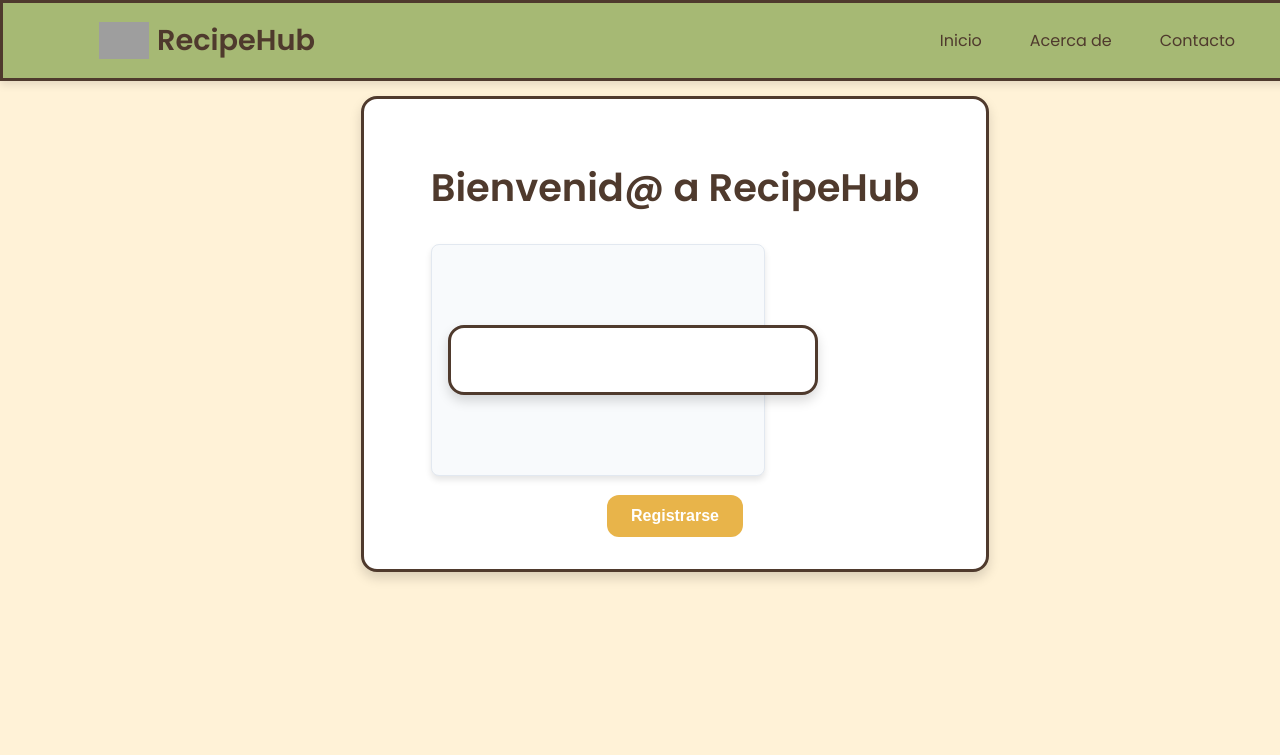
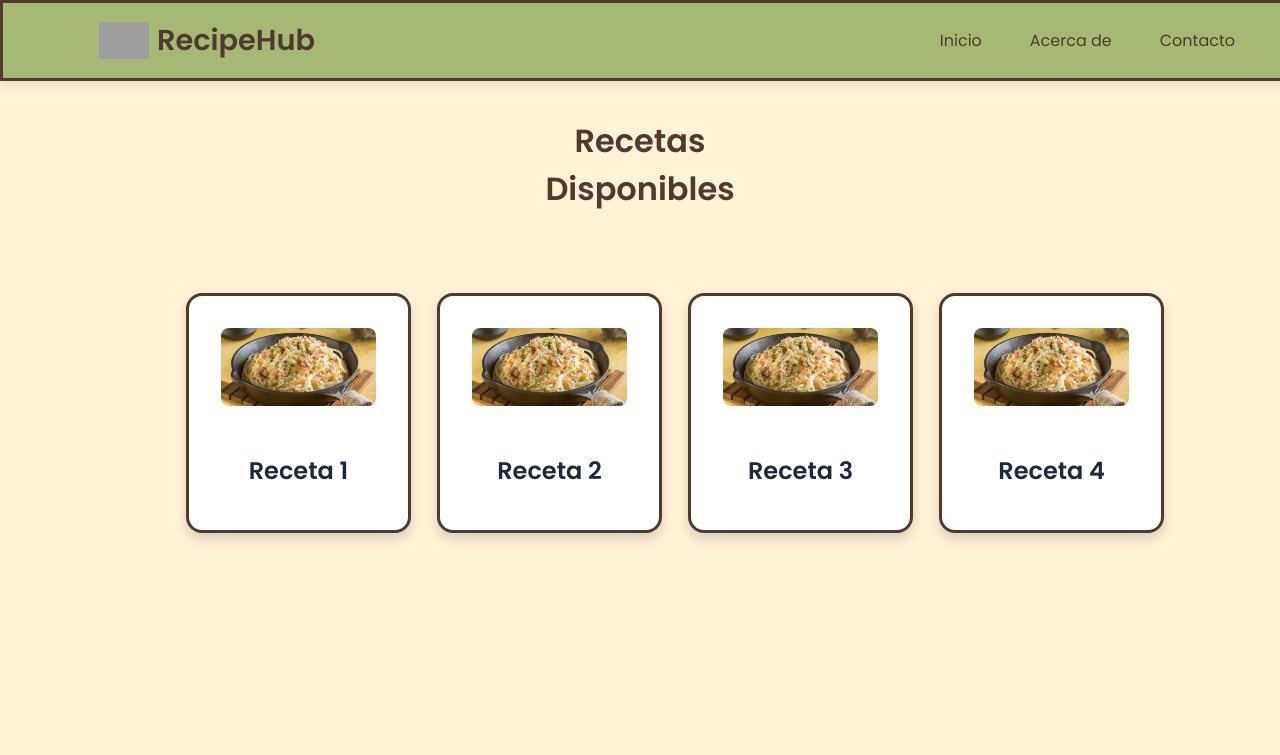
Before and after one commit to SantiC57/RecipeHub, a React (Vite) app: page / in a window 1280 px wide. Shown: the top 755 px of the page. Built offline with nearby package versions, Linux system fonts and the light colour scheme; grey boxes are pictures that could not be loaded.

Commit message:
avance en main page
tarjetas de comida

```diff
--- a/src/Pages/App/App.jsx
+++ b/src/Pages/App/App.jsx
@@ -8,6 +8,7 @@ import Carnes from "../Carnes/Carnes.jsx";
 import Mariscos from "../Mariscos/Mariscos.jsx";
 import ContactUs from "../Contact/contact-us.jsx";
 import Publication from "../Publication/Publication.jsx";
+import Profile from "../Profile/Profile.jsx";
 
 function DynamicTitle() {
   const location = useLocation();
@@ -42,6 +43,8 @@ function App() {
         <Route path="/mariscos" element={<Mariscos />} />
         <Route path="/contact-us" element={<ContactUs />} />
         <Route path="/publication" element={<Publication />} />
+        <Route path="/profile" element={<Profile />} />
+        {/* Agrega más rutas según sea necesario */}
 
       </Routes>
     </Router>
--- a/src/Pages/Main/MainPage.jsx
+++ b/src/Pages/Main/MainPage.jsx
@@ -1,30 +1,52 @@
-import { useState } from "react"; // <-- Puedes eliminar esta línea si no usas useState en otro lugar
 import { Button } from "../../components/Button";
 import { Card, CardContent } from "../../components/Card";
 import { Navbar } from "../../components/Navbar/Navbar";
 import { Footer } from "../../components/footer/Footer";
 import "../../components/Mp.css";
 import { useNavigate } from "react-router-dom";
+import Spaghetti from "../../Images/spaghetti.jpg";
+import Lasagna from "../../Images/lasaña.jpg";
+import Carbonara from "../../Images/pasta-carbonara.jpg";
+import Paella from "../../images/paella.jpg"; // Ruta corregida
+import CoctelCamaron from "../../images/coctel-camaron.jpg"; // Ruta corregida
+import ChupeCentolla from "../../images/chupe-centolla.jpg"; // Ruta corregida
+
 
 export default function MainPage() {
   const navigate = useNavigate();
+
+  // Datos de ejemplo para las recetas
+  const recipes = [
+    { id: 1, title: "Receta 1", image: "" },
+    { id: 2, title: "Receta 2", image: "" },
+    { id: 3, title: "Receta 3", image: "" },
+    { id: 4, title: "Receta 4", image: "" },
+    { id: 5, title: "Receta 5", image: "" },
+  ];
+
   return (
     <>
       <Navbar />
       <div className="main-container">
         <main className="main-content">
-          <Card>
-            <CardContent>
-              <h1 className="title">Bienvenid@ a RecipeHub</h1>
-              <p className="content">
-                <Card>
-                  <CardContent></CardContent>
-                </Card></p>
-              <div className="button-container">
-                <Button onClick={() => navigate("/signup")}>Registrarse</Button>
-              </div>
-            </CardContent>
-          </Card>
+          <h1 className="title">Recetas Disponibles</h1>
+          <div className="recipes-grid">
+            {recipes.map((recipe) => (
+              <Card key={recipe.id} className="recipe-card">
+                <CardContent>
+                  <img
+                    src={recipe.image || Carbonara || Paella}
+                    alt={recipe.title}
+                    className="recipe-image"
+                  />
+                  <h2 className="recipe-title">{recipe.title}</h2>
+                </CardContent>
+              </Card>
+            ))}
+          </div>
+          <div className="button-container">
+            <Button onClick={() => navigate("/signup")}>Registrarse</Button>
+          </div>
         </main>
       </div>
     </>
--- /dev/null
+++ b/src/Pages/Profile/Profile.css
@@ -0,0 +1,62 @@
+/* Profile.css */
+
+.profile-page {
+    max-width: 600px;
+    margin: 0 auto;
+    padding: 20px;
+    font-family: Arial, sans-serif;
+    background-color: #f9f9f9;
+    border-radius: 8px;
+    box-shadow: 0 4px 6px rgba(0, 0, 0, 0.1);
+}
+
+.profile-page h1 {
+    text-align: center;
+    color: #333;
+    margin-bottom: 20px;
+}
+
+form {
+    display: flex;
+    flex-direction: column;
+    gap: 15px;
+}
+
+.form-group {
+    display: flex;
+    flex-direction: column;
+}
+
+.form-group label {
+    font-weight: bold;
+    margin-bottom: 5px;
+    color: #555;
+}
+
+.form-group input {
+    padding: 10px;
+    font-size: 16px;
+    border: 1px solid #ccc;
+    border-radius: 4px;
+    transition: border-color 0.3s ease;
+}
+
+.form-group input:focus {
+    border-color: #007bff;
+    outline: none;
+}
+
+button[type="submit"] {
+    padding: 10px 15px;
+    font-size: 16px;
+    color: #fff;
+    background-color: #007bff;
+    border: none;
+    border-radius: 4px;
+    cursor: pointer;
+    transition: background-color 0.3s ease;
+}
+
+button[type="submit"]:hover {
+    background-color: #0056b3;
+}
--- a/src/Pages/Profile/Profile.jsx
+++ b/src/Pages/Profile/Profile.jsx
@@ -0,0 +1,61 @@
+import React, { useState } from 'react';
+
+const Profile = () => {
+    const [userInfo, setUserInfo] = useState({
+        name: 'John Doe',
+        email: 'johndoe@example.com',
+        password: '',
+    });
+
+    const handleInputChange = (e) => {
+        const { name, value } = e.target;
+        setUserInfo({ ...userInfo, [name]: value });
+    };
+
+    const handleSubmit = (e) => {
+        e.preventDefault();
+        // Logic to update user profile
+        console.log('Profile updated:', userInfo);
+    };
+
+    return (
+        <div className="profile-page">
+            <h1>Profile Settings</h1>
+            <form onSubmit={handleSubmit}>
+                <div className="form-group">
+                    <label htmlFor="name">Name:</label>
+                    <input
+                        type="text"
+                        id="name"
+                        name="name"
+                        value={userInfo.name}
+                        onChange={handleInputChange}
+                    />
+                </div>
+                <div className="form-group">
+                    <label htmlFor="email">Email:</label>
+                    <input
+                        type="email"
+                        id="email"
+                        name="email"
+                        value={userInfo.email}
+                        onChange={handleInputChange}
+                    />
+                </div>
+                <div className="form-group">
+                    <label htmlFor="password">Password:</label>
+                    <input
+                        type="password"
+                        id="password"
+                        name="password"
+                        value={userInfo.password}
+                        onChange={handleInputChange}
+                    />
+                </div>
+                <button type="submit">Save Changes</button>
+            </form>
+        </div>
+    );
+};
+
+export default Profile;
--- a/src/Pages/Publication/Publication.jsx
+++ b/src/Pages/Publication/Publication.jsx
@@ -4,6 +4,7 @@ import "./publication.css";
 import  Upload from "/src/components/Upload/Upload";
 import { useNavigate} from "react-router-dom";
 import FoodService from "../../assets/Food Service.ico";
+import { Navbar } from "../../components/Navbar/Navbar";
 
 
 const Publication = () => {
@@ -35,6 +36,8 @@ const Publication = () => {
 
   return (
     <>
+	<div className="publication-navbar"></div>
+	  <Navbar />
       <section className="publication">
         <h2 className="publication-title">Publicar Nueva Receta</h2>
 
--- a/src/Pages/Publication/publication.css
+++ b/src/Pages/Publication/publication.css
@@ -151,3 +151,11 @@
     font-size: 0.9rem;
     color: #ccc;
   }
+
+
+.publication-navbar{
+    display: block;
+    padding: 2rem;
+    text-align: left;
+    padding-top: 6rem; /* 🟰 separa del navbar */
+}
--- a/src/components/Card.css
+++ b/src/components/Card.css
@@ -1,6 +1,6 @@
 .card {
     width: 100%;
-    max-width: 1600px; /* Allow the card to expand up to 500px */
+    max-width: 400px; /* Allow the card to expand up to 500px */
     padding: 2rem;
     background-color: white;
     box-shadow: 0 6px 12px rgba(0, 0, 0, 0.15);
@@ -11,6 +11,7 @@
     align-items: center;
     margin: 4rem auto; /* Add more margin to push the card further down */
     border-style: solid;
+    gap: 1.5rem; /* Espaciado entre las tarjetas */
   }
 
 
@@ -19,4 +20,5 @@
     font-size: 1.2rem;
     color: #4f3a2d; /* Color de texto más neutro */
     line-height: 1.6; /* Mejora la legibilidad */
+    gap: 1.5rem; /* Espaciado entre las tarjetas */
 }
--- a/src/components/Mp.css
+++ b/src/components/Mp.css
@@ -1,23 +1,57 @@
-
-
 .main-container {
+  max-width: 100%;
+  width: 200px;
   display: block;
   padding: 2rem;
   text-align: left;
+  padding-top: 6rem; /* 🟰 separa del navbar */
+
+
+}
+.main-content {
+  max-width: 100%;
+  width: 200px;
+  display: flex;
+  flex-direction: column;
+  align-items: center;
+  justify-content: center;
+}
+.title {
+  font-size: 2rem;
+  font-weight: bold;
+  margin-bottom: 1rem;
+  text-align: center;
 }
 
-  .main-title {
-    font-size: 2rem;
-    font-weight: bold;
-    color: #1e3a8a;
+/* Recipes Grid */
+.recipes-grid {
+  display: grid;
+  grid-template-columns: repeat(4, 1fr); /* 5 columnas */
+  gap: 6rem; /* Espaciado entre las tarjetas */
+}
+
+.recipe-card {
+  background-color: #f8fafc;
+  border: 1px solid #e2e8f0;
+  border-radius: 8px;
+  padding: 1rem;
+  box-shadow: 0 4px 6px rgba(0, 0, 0, 0.1);
+  text-align: center;
+  gap: 1.5rem; /* Espaciado entre las tarjetas */
+}
+
+.recipe-image {
+  width: 100%;
+  height: auto;
+  border-radius: 8px;
   margin-bottom: 1rem;
 }
 
-  .home-description {
-    font-size: 1.2rem;
-    color: #475569;
-    max-width: 600px;
-    margin-bottom: 2rem;
+.recipe-title {
+  font-size: 1.5rem;
+  font-weight: bold;
+  color: #1e293b;
+  margin-bottom: 0.5rem;
 }
 
 /* Footer Styles */
@@ -27,34 +61,8 @@
   text-align: center;
   color: #475569;
 }
-  .content {
-    display: flex;
-    flex-direction: column;
-    align-items: center;
-    background-color: #f8fafc;
-    border: 1px solid #e2e8f0;
-    border-radius: 8px;
-    padding: 1rem;
-    max-width: 300px;
-    box-shadow: 0 4px 6px rgba(0, 0, 0, 0.1);
-  }
 
-  .content img {
-    width: 100%;
-    height: auto;
-    border-radius: 8px;
-    margin-bottom: 1rem;
-  }
-
-  .content-title {
-    font-size: 1.5rem;
-    font-weight: bold;
-    color: #1e293b;
-    margin-bottom: 0.5rem;
-  }
-
-  .content-description {
-    font-size: 1rem;
-    color: #475569;
+.button-container {
+  margin-top: 2rem;
   text-align: center;
 }
--- a/src/components/Navbar/Navbar.css
+++ b/src/components/Navbar/Navbar.css
@@ -1,26 +1,25 @@
   .navbar {
-  width: 100%;
+    max-width: 100%;
+    width: 100%; /* Asegura que ocupe todo el ancho de la página */
     background: #a6b974;
     padding: 1rem 2rem;
     display: flex;
-  justify-content: center; /* Cambiado para centrar los elementos */
+    justify-content: center; /* Centra los elementos */
     align-items: center;
-  border-radius: 1 rem;
+    border-radius: 0; /* Elimina el borde redondeado para que se ajuste al ancho completo */
     box-shadow: 0 4px 8px rgba(0, 0, 0, 0.1);
     border: 3px solid #4f3a2d;
-  position: fixed;
     top: 0;
     left: 0;
-  z-index: 1000;
-  border-style: solid;
+    position: fixed;
   }
 
 .navbar-container {
   display: flex;
   justify-content: space-between;
-  align-items: center;
-  width: 90%; /* Ajusta el ancho para centrar mejor */
-  max-width: 1200px; /* Opcional: establece un ancho máximo */
+  align-items: center;; /* Asegura que ocupe todo el ancho disponible */
+  max-width: 100%; /* Opcional: establece un ancho máximo */
+  width: 90%;
 }
 
 .navbar-logo {
--- a/src/components/Navbar/Navbar.jsx
+++ b/src/components/Navbar/Navbar.jsx
@@ -1,4 +1,3 @@
-import { Link } from "react-router-dom";
 import React from "react";
 import "./Navbar.css";
 // Navbar.jsx
```
Lines whose indentation alone changed are shown as unchanged.
